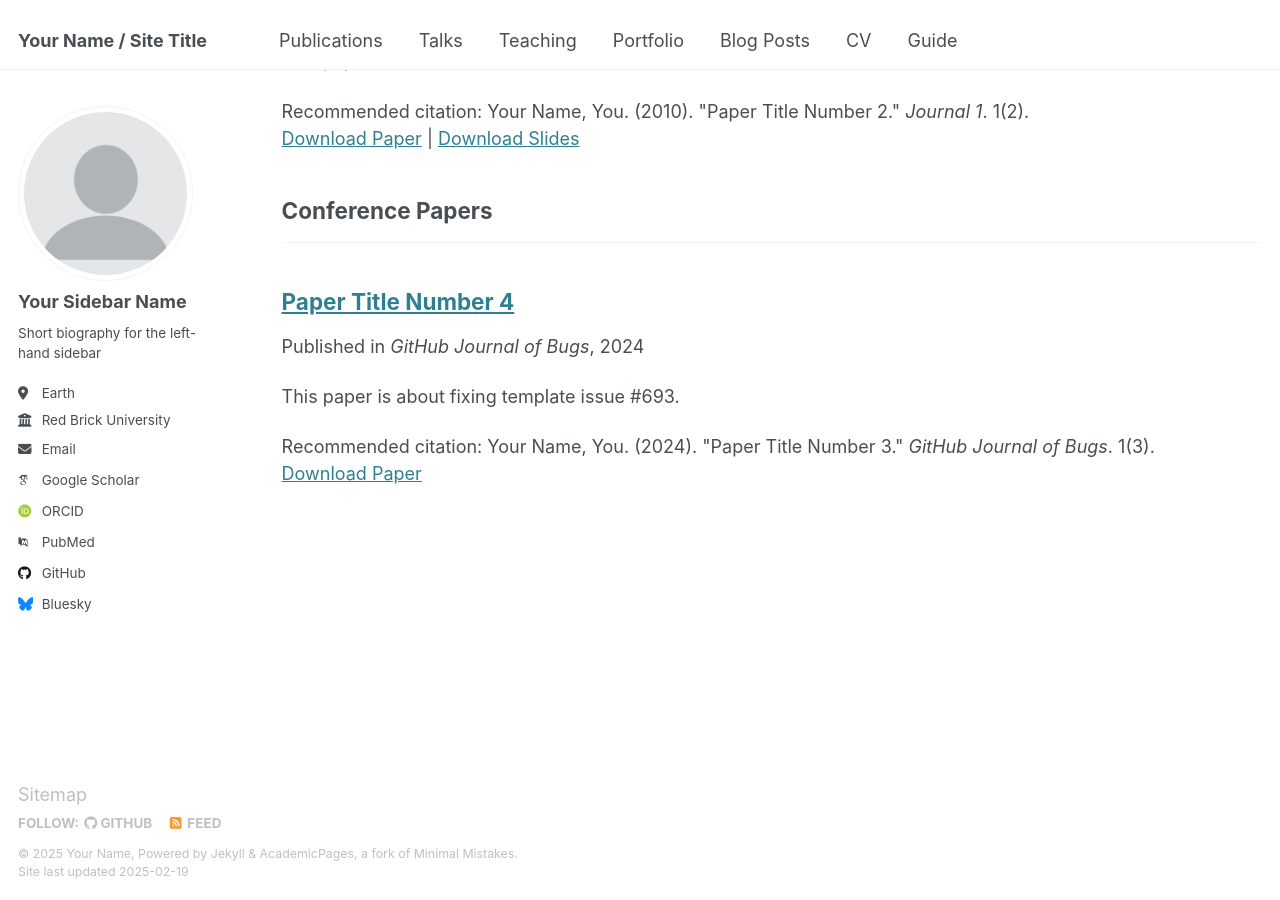
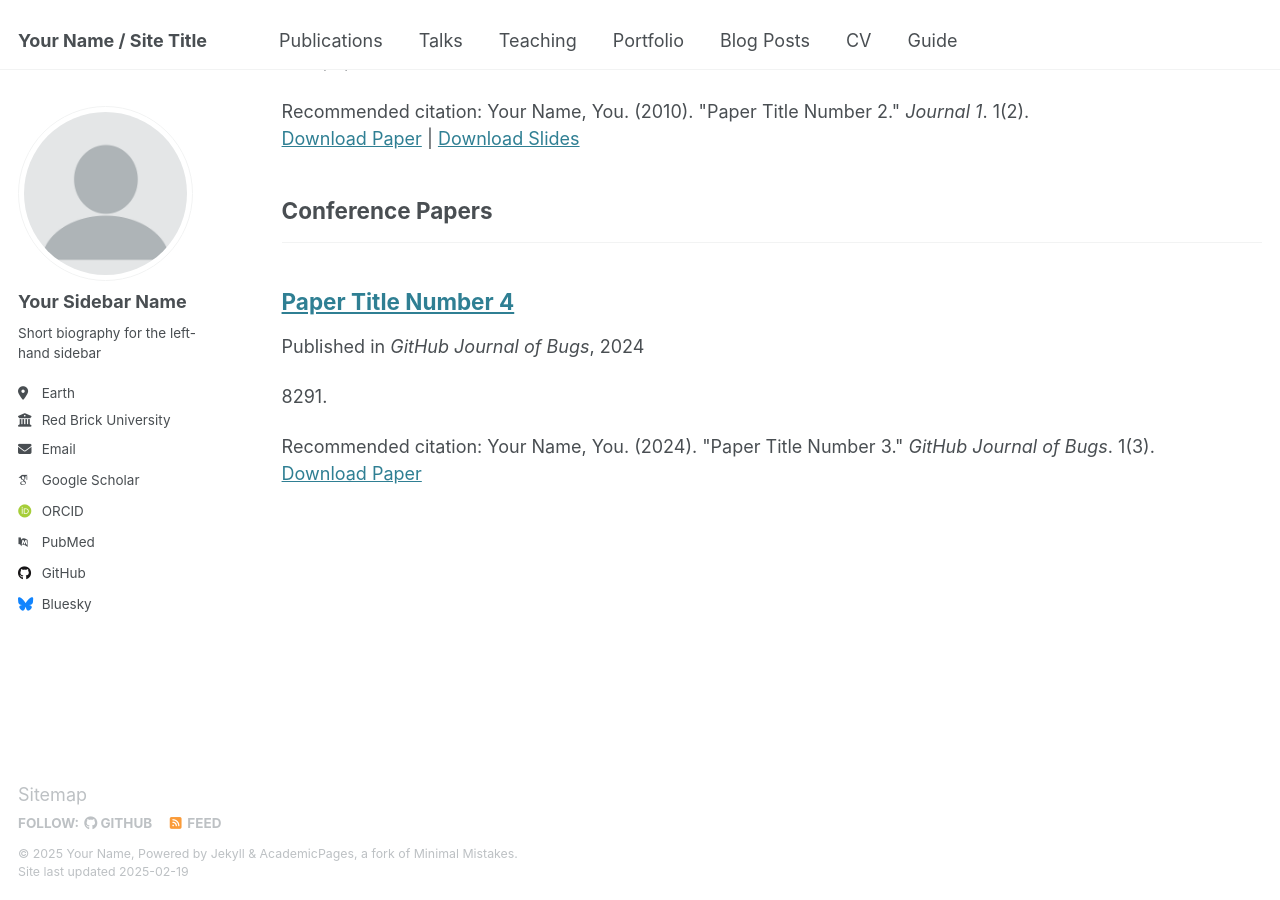
Before and after one commit to shuzhi1996/shuzhi1996.github.io, a Jekyll site: the page built from _pages/publications.html, in a window 1280 px wide and 900 px high, scrolled down 1281 px. Built offline with Jekyll 4.4.1, drawn with Linux system fonts in a browser that asks for light colours; some web fonts are replaced.

Commit message:
Update 2024-02-17-paper-title-number-4.md

```diff
--- a/_publications/2024-02-17-paper-title-number-4.md
+++ b/_publications/2024-02-17-paper-title-number-4.md
@@ -3,7 +3,7 @@ title: "Paper Title Number 4"
 collection: publications
 category: conferences
 permalink: /publication/2024-02-17-paper-title-number-4
-excerpt: 'This paper is about fixing template issue #693.'
+excerpt: '8291.'
 date: 2024-02-17
 venue: 'GitHub Journal of Bugs'
 paperurl: 'http://academicpages.github.io/files/paper3.pdf'
```
